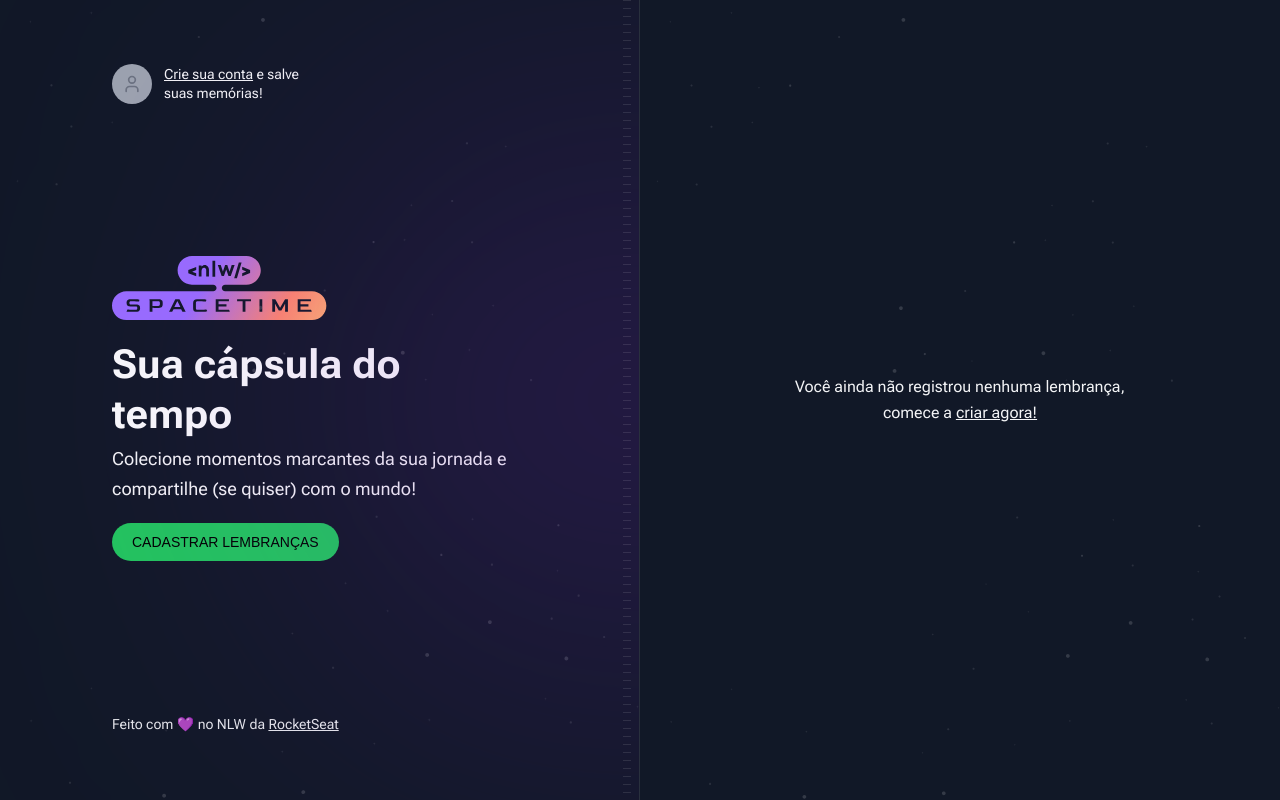
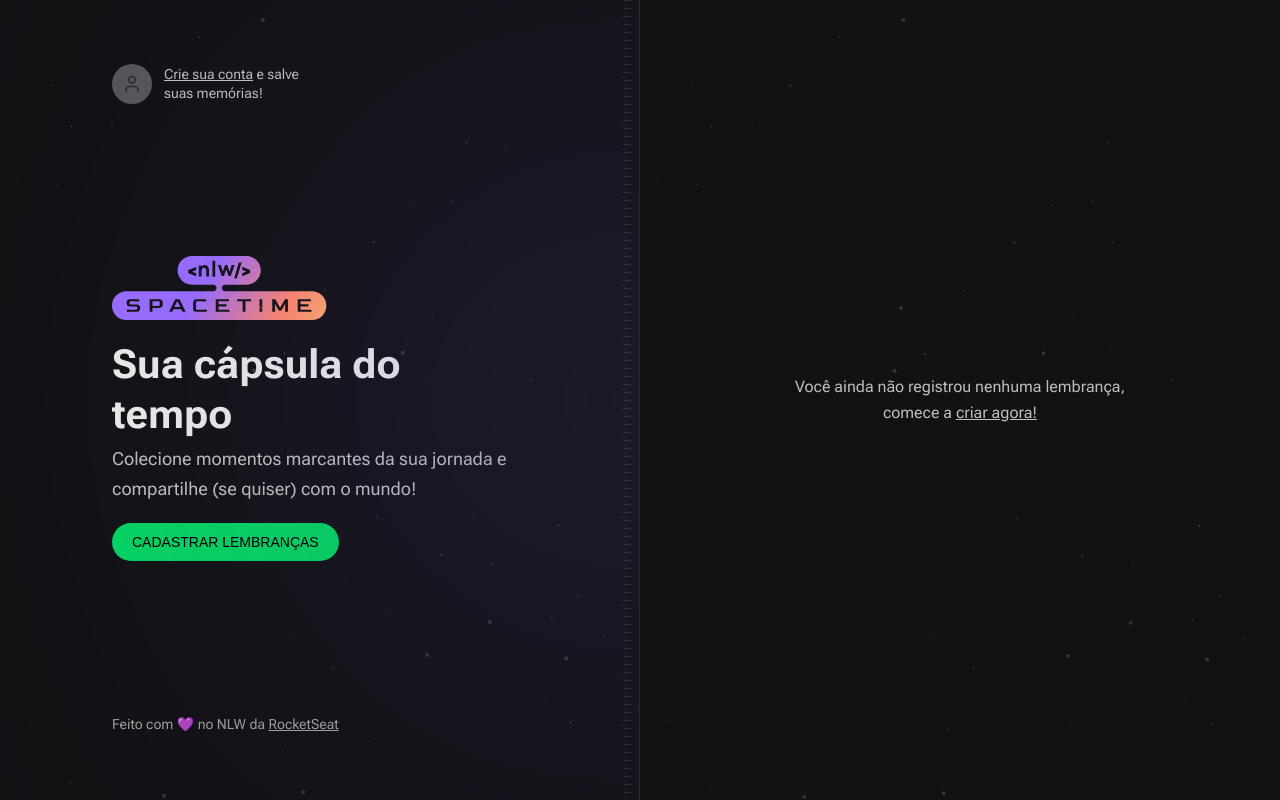
Before and after one commit to ViniciusCestarii/RocketSeatWeb, a Next.js app: page / in a window 1280 px wide. Built offline with nearby package versions, Linux system fonts and the light colour scheme; a web font is replaced by a local one.

Commit message:
fixed colors and Favicon

```diff
--- a/tailwind.config.js
+++ b/tailwind.config.js
@@ -11,13 +11,45 @@
         sans: 'var(--font-roboto)',
         alt: 'var(--font-bai-jamjuree)',
       },
-      /* atualizar o favicon tbm criando um icon.png no app
+      /* atualizar o favicon tbm criando um icon.png no app */
       colors: {
         gray: {
-
-        }
-      }
-      */
+          50: '#eaeaea',
+          100: '#bebebf',
+          200: '#9e9ea0',
+          300: '#727275',
+          400: '#56565a',
+          500: '#2c2c31',
+          600: '#28282d',
+          700: '#1f1f23',
+          800: '#18181b',
+          900: '#121215',
+        },
+        purple: {
+          50: '#f3eefc',
+          100: '#d8cbf7',
+          200: '#c6b2f3',
+          300: '#ab8eee',
+          400: '#9b79ea',
+          500: '#8257e5',
+          600: '#764fd0',
+          700: '#5c3ea3',
+          800: '#48307e',
+          900: '#372560',
+        },
+        green: {
+          50: '#e6fbef',
+          100: '#b1f1ce',
+          200: '#8cebb6',
+          300: '#57e295',
+          400: '#36dc81',
+          500: '#04d361',
+          600: '#04c058',
+          700: '#039645',
+          800: '#027435',
+          900: '#025929',
+        },
+      },
       backgroundImage: {
         stripes:
           'linear-gradient(to bottom, rgba(255,255,255,0.1), rgba(255,255,255,0.1) 12.5%, transparent 12.5%, transparent)',
```
Also changed, not shown: src/app/icon.png (added).
